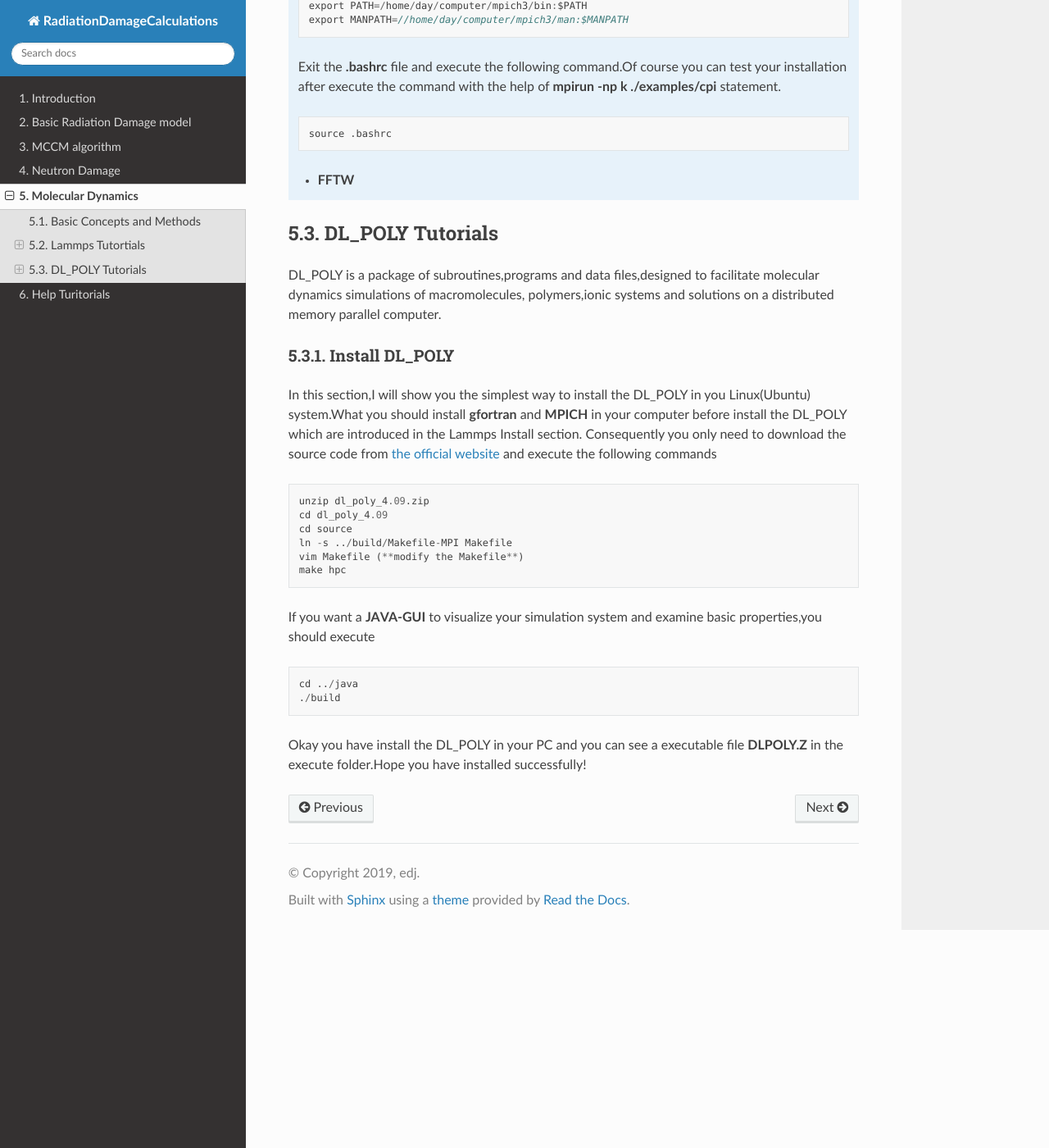
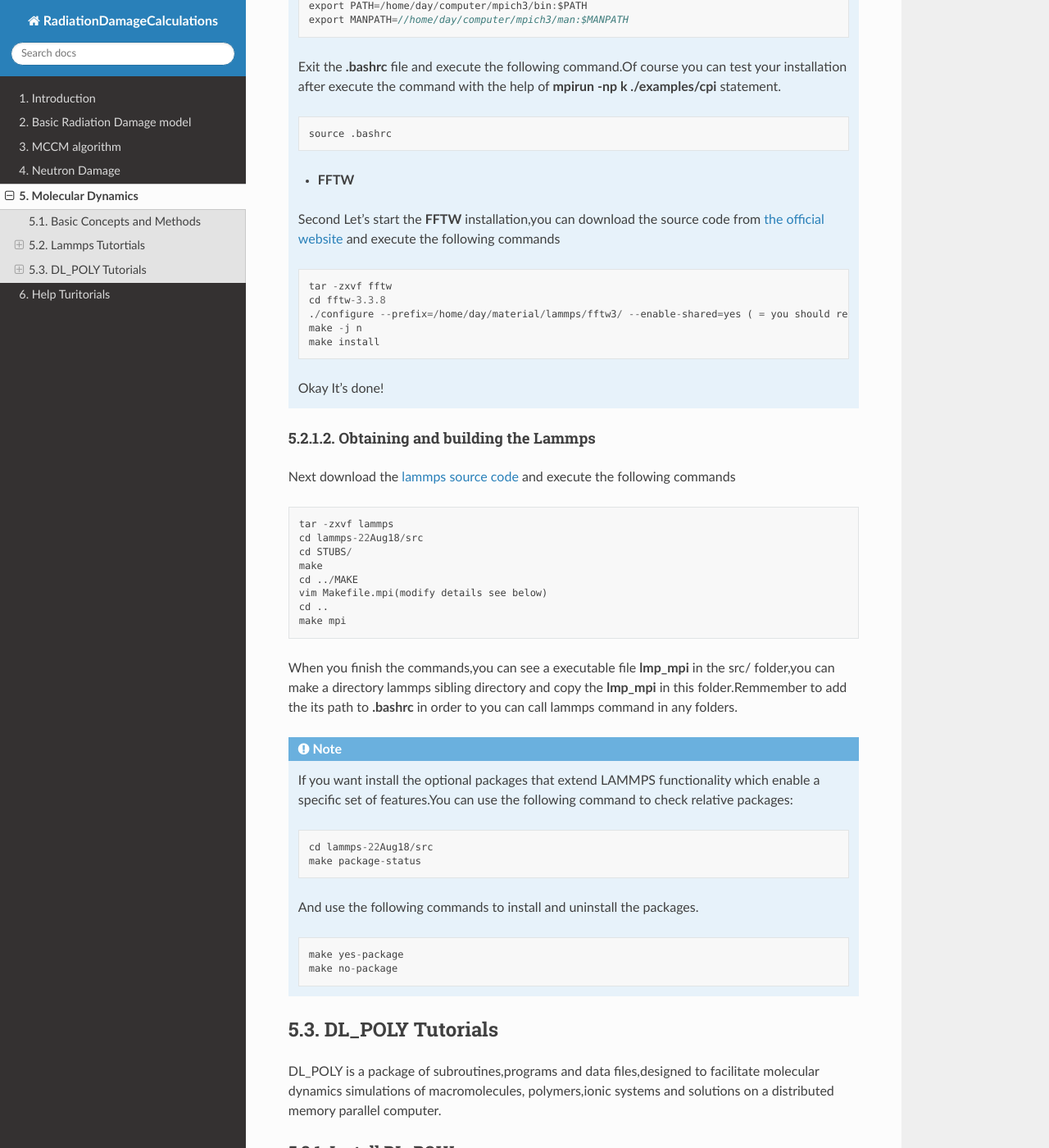
Before and after one commit to edj19/Radiation-Damage-Calculations, a Sphinx documentation site: the page built from source/MolecularDynamics.rst, in a window 1280 px wide and 1400 px high, scrolled down 1614 px. Shown: the whole window at 82% size. Built offline with Sphinx 7.4.7 and the Read the Docs theme 2.0.0, drawn with Linux system fonts in a browser that asks for light colours.

Commit message:
Second modify

```diff
--- a/source/MolecularDynamics.rst
+++ b/source/MolecularDynamics.rst
@@ -75,6 +75,53 @@ Prerequisites
 
 
    * **FFTW**
+   Second Let's start the **FFTW** installation,you can download the source code from `the official website <http://fftw.org/>`_
+   and execute the following commands
+
+   .. code-block:: c
+
+      tar -zxvf fftw
+      cd fftw-3.3.8
+      ./configure --prefix=/home/day/material/lammps/fftw3/ --enable-shared=yes ( = you should remmember this path)
+      make -j n
+      make install
+
+   Okay It's done!
+
+Obtaining and building the Lammps
+""""""""""""""""""""""""""""""""""""
+Next download the `lammps source code <https://lammps.sandia.gov/>`_ and execute the following commands
+
+.. code-block:: c
+
+   tar -zxvf lammps
+   cd lammps-22Aug18/src
+   cd STUBS/
+   make
+   cd ../MAKE
+   vim Makefile.mpi(modify details see below)
+   cd ..
+   make mpi
+
+When you finish the commands,you can see a executable file **lmp_mpi** in the src/ folder,you can make a directory lammps sibling
+directory and copy the **lmp_mpi** in this folder.Remmember to add the its path to **.bashrc** in order to you can call
+lammps command in any folders.
+
+.. note::
+   If you want install the optional packages that extend LAMMPS functionality which enable a specific set of features.You can
+   use the following command to check relative packages:
+
+   .. code-block:: c
+
+      cd lammps-22Aug18/src
+      make package-status
+
+   And use the following commands to install and uninstall the packages.
+
+   .. code-block:: c
+
+      make yes-package
+      make no-package
 
 
 
```
Also changed, not shown: source/help.rst (+1 -23 lines), 9 other files.
